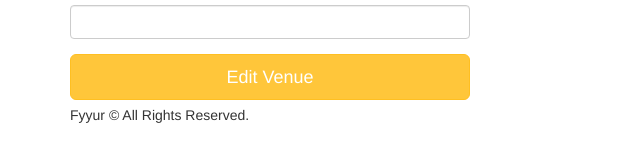
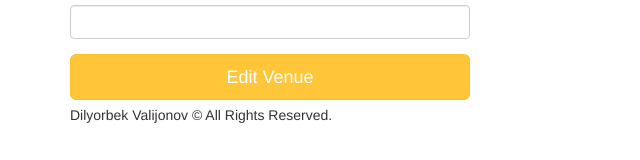
Before and after one commit to drdilyor/fyyur, a Flask app: page /venues/1/edit in a window 1280 px wide. Shown: the part 722-882 px from the top of the page, without its empty margins (0-640 px from the left). Run offline with Flask 2, Linux system fonts and the light colour scheme; data that the repository does not hold is empty; some libraries are stand-ins or nearby versions.

Commit message:
Added my copyright

```diff
--- a/templates/layouts/main.html
+++ b/templates/layouts/main.html
@@ -109,7 +109,7 @@
 
   <div id="footer">
     <div class="container">
-      <p>Fyyur &copy; All Rights Reserved.</p>
+      <p>Dilyorbek Valijonov &copy; All Rights Reserved.</p>
       {% block footer %}{% endblock %}
     </div>
   </div>
```
